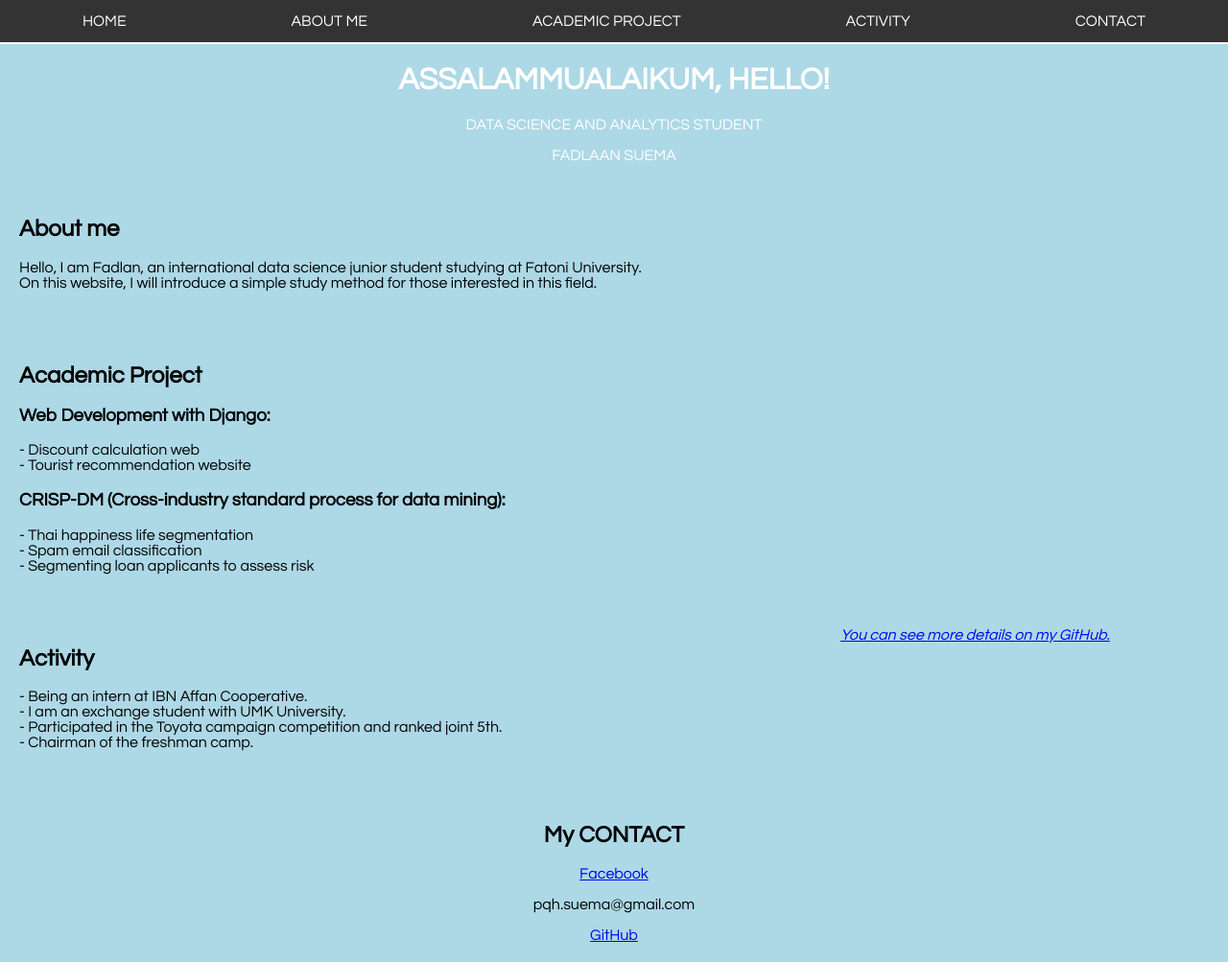
After one commit to phqsuema123/personal-web, a Django app: template personalweb/myweb/templates/test.html in a window 1280 px wide. The commit adds this page. Shown: the whole page at 96% size. Run offline with Django 3.2, Linux system fonts and the light colour scheme; the template is opened without the code that fills it, so the values that code supplies are empty.

Commit message:
update nav bar

```diff
--- /dev/null
+++ b/personalweb/myweb/templates/test.html
@@ -0,0 +1,140 @@
+<!DOCTYPE html>
+<html lang="en">
+<head>
+    <title>Personal Website</title>
+    <link href="https://fonts.googleapis.com/css2?family=Questrial&display=swap" rel="stylesheet">
+    <style>
+        body {
+            background-color: lightblue;
+            font-family: 'Questrial', sans-serif;
+            margin: 0;
+            padding: 0;
+        }
+
+        nav {
+            background-color: #333;
+        }
+
+        nav ul {
+            list-style-type: none;
+            padding: 0;
+            margin: 0;
+            display: flex;
+            justify-content: space-around;
+            border-bottom: 2px solid white;
+        }
+
+        nav ul li {
+            display: inline;
+        }
+
+        nav ul li a {
+            color: white;
+            text-decoration: none;
+            padding: 14px 20px;
+            display: block;
+            position: relative;
+        }
+
+        nav ul li a:after {
+            content: '';
+            position: absolute;
+            width: 0;
+            height: 2px;
+            display: block;
+            margin-top: 5px;
+            right: 0;
+            background: white;
+            transition: width 0.4s ease;
+            -webkit-transition: width 0.4s ease;
+        }
+
+        nav ul li a:hover:after {
+            width: 100%;
+            left: 0;
+            background: white;
+        }
+
+        nav ul li a:hover {
+            background-color: #111;
+        }
+
+        header {
+            text-align: center;
+            color: white;
+        }
+
+        h1 {
+            color: white;
+            text-align: center;
+        }
+
+        section, aside, footer {
+            padding: 20px;
+        }
+
+        aside {
+            width: 30%;
+            padding-left: 15px;
+            margin-left: 15%;
+            float: right;
+            font-style: italic;
+        }
+
+        footer {
+            text-align: center;
+        }
+    </style>
+</head>
+<body>
+    <nav>
+        <ul>
+            <li><a href="#">HOME</a></li>
+            <li><a href="#about-me">ABOUT ME</a></li>
+            <li><a href="#academic-project">ACADEMIC PROJECT</a></li>
+            <li><a href="#activity">ACTIVITY</a></li>
+            <li><a href="#contact">CONTACT</a></li>
+        </ul>
+    </nav>
+    <header>
+        <h1>ASSALAMMUALAIKUM, HELLO!</h1>
+        <p>DATA SCIENCE AND ANALYTICS STUDENT</p>
+        <p>FADLAAN SUEMA</p>
+    </header>
+    <section id="about-me">
+        <h2>About me</h2>
+        <p>Hello, I am Fadlan, an international data science junior student studying at Fatoni University.<br>
+           On this website, I will introduce a simple study method for those interested in this field.
+        </p>
+    </section>
+    <section id="academic-project">
+        <h2>Academic Project</h2>
+        <h3>Web Development with Django:</h3>
+        <p>- Discount calculation web<br>
+           - Tourist recommendation website
+        </p>
+        <h3>CRISP-DM (Cross-industry standard process for data mining):</h3>
+        <p>- Thai happiness life segmentation<br>
+           - Spam email classification<br>
+           - Segmenting loan applicants to assess risk
+        </p>
+    </section>
+    <aside>
+        <a href="https://github.com/phqsuema123?tab=repositories" target="_blank">You can see more details on my GitHub.</a>
+    </aside>
+    <section id="activity">
+        <h2>Activity</h2>
+        <p>- Being an intern at IBN Affan Cooperative.<br>
+           - I am an exchange student with UMK University.<br>
+           - Participated in the Toyota campaign competition and ranked joint 5th.<br>
+           - Chairman of the freshman camp.
+        </p>
+    </section>
+    <footer id="contact">
+        <h2>My CONTACT</h2>
+        <a href="https://web.facebook.com/profile.php?id=100089751685266" target="_blank">Facebook</a>
+        <p>pqh.suema@gmail.com</p>
+        <a href="https://github.com/phqsuema123?tab=repositories" target="_blank">GitHub</a>
+    </footer>
+</body>
+</html>
```
Also changed, not shown: personalweb/myweb/static/hmm.css (added, +63 -0 lines), personalweb/myweb/static/style.css (deleted, +0 -20 lines), personalweb/myweb/templates/index.html (+18 -11 lines).
